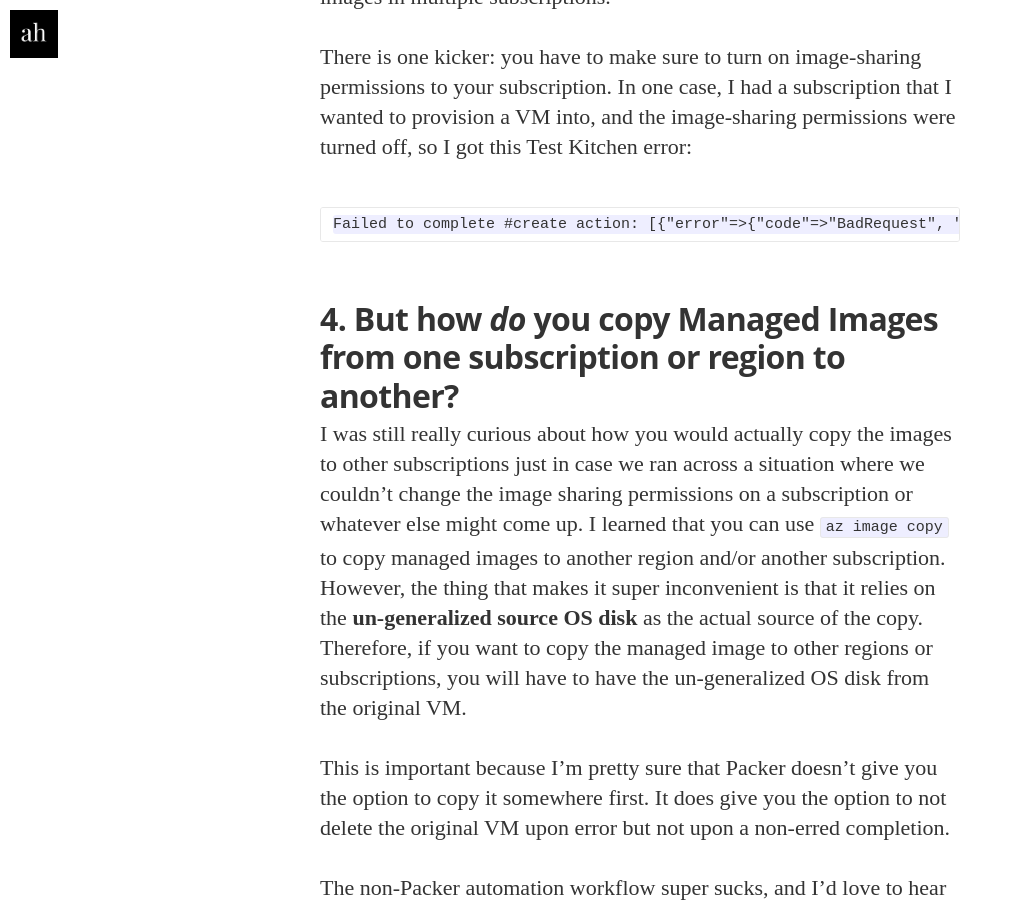
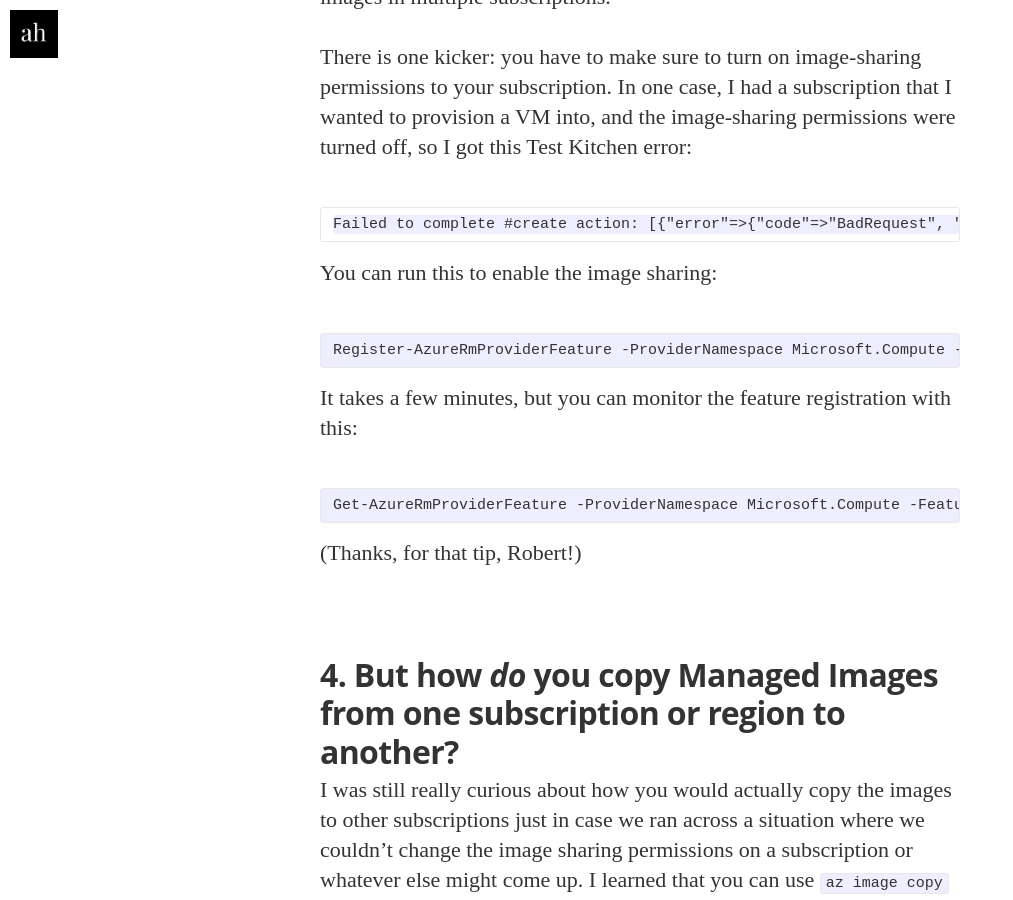
Before and after one commit to anniehedgpeth/anniehedgpeth.github.io, a Jekyll site: the page built from _posts/2018-09-23-azure-managed-images.md, in a window 1280 px wide and 900 px high, scrolled down 6004 px. Shown: the whole window, without its empty margins (0-1013 px from the left). Built offline with Jekyll 4.4.1, drawn with Linux system fonts in a browser that asks for light colours; nearby versions of some CDN libraries; some web fonts are replaced.

Commit message:
updated managed image post

````diff
--- a/_posts/2018-09-23-azure-managed-images.md
+++ b/_posts/2018-09-23-azure-managed-images.md
@@ -89,6 +89,20 @@ There is one kicker: you have to make sure to turn on image-sharing permissions
 Failed to complete #create action: [{"error"=>{"code"=>"BadRequest", "message"=>"Image sharing not supported for subscription."}}] on windows-vm-azure
 ```
 
+You can run this to enable the image sharing:
+
+```POWERSHELL
+Register-AzureRmProviderFeature -ProviderNamespace Microsoft.Compute -FeatureName "UserImageSharing"
+```
+
+It takes a few minutes, but you can monitor the feature registration with this:
+
+```POWERSHELL
+Get-AzureRmProviderFeature -ProviderNamespace Microsoft.Compute -FeatureName "UserImageSharing"
+```
+
+(Thanks, for that tip, Robert!)
+
 ## 4. But how _do_ you copy Managed Images from one subscription or region to another?
 
 I was still really curious about how you would actually copy the images to other subscriptions just in case we ran across a situation where we couldn't change the image sharing permissions on a subscription or whatever else might come up. I learned that you can use `az image copy` to copy managed images to another region and/or another subscription. However, the thing that makes it super inconvenient is that it relies on the **un-generalized source OS disk** as the actual source of the copy. Therefore, if you want to copy the managed image to other regions or subscriptions, you will have to have the un-generalized OS disk from the original VM.
````
